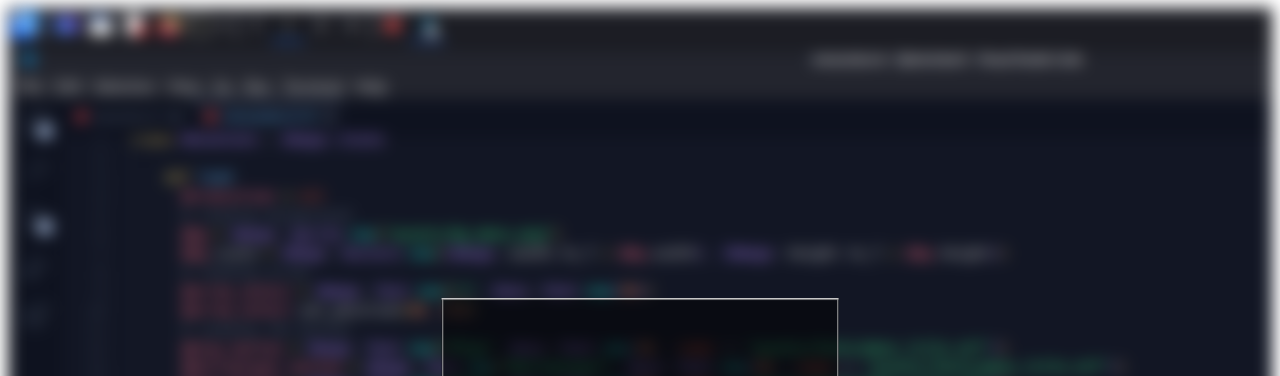
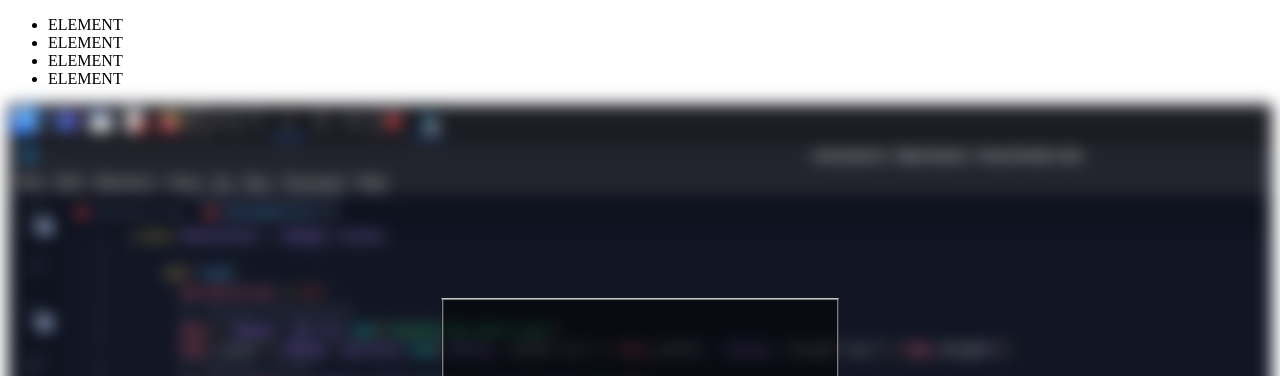
Before and after one commit to deadpanda-c/about_me, a website: page index.html in a window 1280 px wide. Shown: the top 376 px of the page. Drawn offline with Linux system fonts and the light colour scheme.

Commit message:
testing my app on heroku

```diff
--- a/index.html
+++ b/index.html
@@ -8,6 +8,14 @@
     <title>Document</title>
 </head>
 <body>
+    <nav>
+        <ul>
+            <li>ELEMENT</li>
+            <li>ELEMENT</li>
+            <li>ELEMENT</li>
+            <li>ELEMENT</li>
+        </ul>
+    </nav>
     <header id="header">
         <div id="img-bg"></div>
 
```
